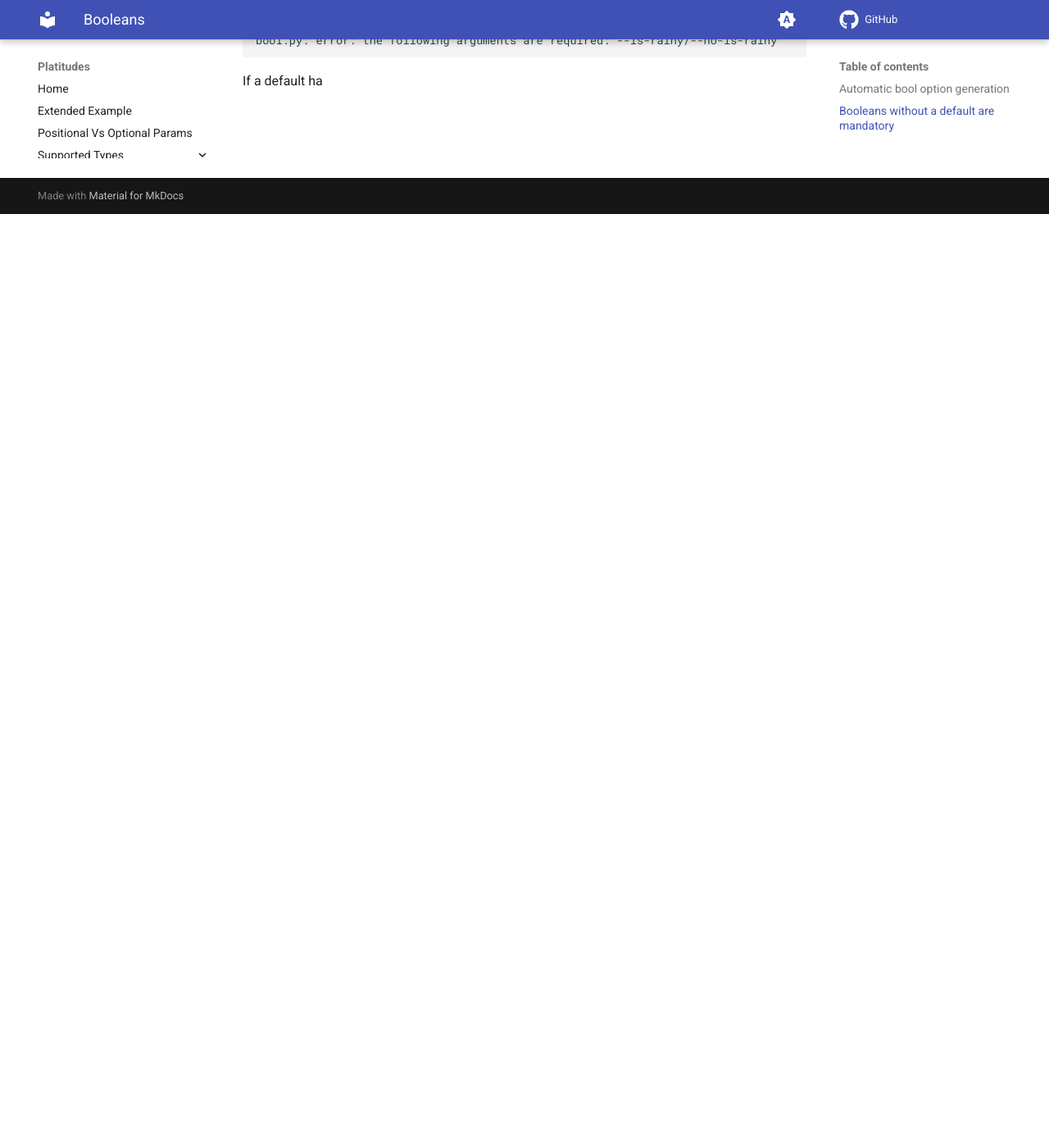
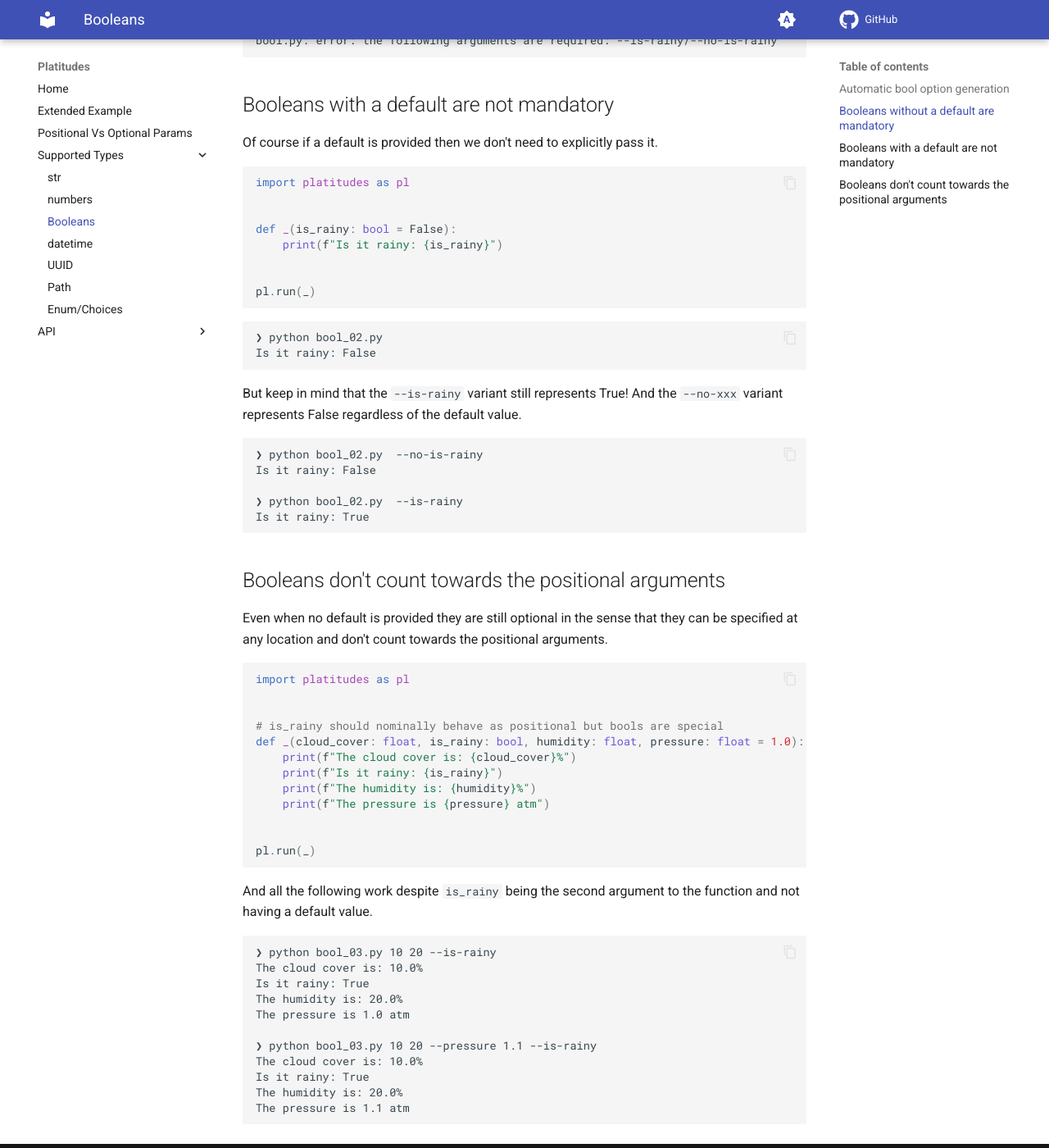
Before and after one commit to GCBallesteros/platitudes, an MkDocs documentation site: the page built from docs/types/bool.md, in a window 1280 px wide and 1400 px high, scrolled down 1139 px. Shown: the whole window at 82% size. Built offline with MkDocs 1.6.1 and Material for MkDocs 9.7.7, drawn with Linux system fonts in a browser that asks for light colours; comment, search, counter and statistics services are not loaded; some of the changed text lies outside the part shown.

Commit message:
docs: Improve docs for booleans

````diff
--- a/docs/types/bool.md
+++ b/docs/types/bool.md
@@ -33,12 +33,11 @@
 ```
 
 ```
-❯ python bool.py --is-rainy
+❯ python bool_01.py --is-rainy
 Is it rainy: True
 
-❯ python bool.py --no-is-rainy
+❯ python bool_01.py --no-is-rainy
 Is it rainy: False
-
 ```
 
 ## Booleans without a default are mandatory
@@ -48,9 +47,78 @@
 what happens when no default is provided:
 
 ```
-❯ python bool.py
+❯ python bool_01.py
 usage: bool.py [-h] --is-rainy | --no-is-rainy
 bool.py: error: the following arguments are required: --is-rainy/--no-is-rainy
 ```
 
-If a default ha
+## Booleans with a default are not mandatory
+
+Of course if a default is provided then we don't need to explicitly pass it.
+
+```python
+import platitudes as pl
+
+
+def _(is_rainy: bool = False):
+    print(f"Is it rainy: {is_rainy}")
+
+
+pl.run(_)
+```
+
+```
+❯ python bool_02.py
+Is it rainy: False
+```
+
+But keep in mind that the `--is-rainy` variant still represents True! And the
+`--no-xxx` variant represents False regardless of the default value.
+
+
+```
+❯ python bool_02.py  --no-is-rainy
+Is it rainy: False
+
+❯ python bool_02.py  --is-rainy
+Is it rainy: True
+```
+
+
+## Booleans don't count towards the positional arguments
+
+Even when no default is provided they are still optional in the sense that they
+can be specified at any location and don't count towards the positional
+arguments.
+
+```python
+import platitudes as pl
+
+
+# is_rainy should nominally behave as positional but bools are special
+def _(cloud_cover: float, is_rainy: bool, humidity: float, pressure: float = 1.0):
+    print(f"The cloud cover is: {cloud_cover}%")
+    print(f"Is it rainy: {is_rainy}")
+    print(f"The humidity is: {humidity}%")
+    print(f"The pressure is {pressure} atm")
+
+
+pl.run(_)
+```
+
+And all the following work despite `is_rainy` being the second argument to the
+function and not having a default value.
+
+```
+❯ python bool_03.py 10 20 --is-rainy
+The cloud cover is: 10.0%
+Is it rainy: True
+The humidity is: 20.0%
+The pressure is 1.0 atm
+
+❯ python bool_03.py 10 20 --pressure 1.1 --is-rainy
+The cloud cover is: 10.0%
+Is it rainy: True
+The humidity is: 20.0%
+The pressure is 1.1 atm
+```
````
Also changed, not shown: docs/positional_vs_optional_parameters.md (+8 -1 lines).
